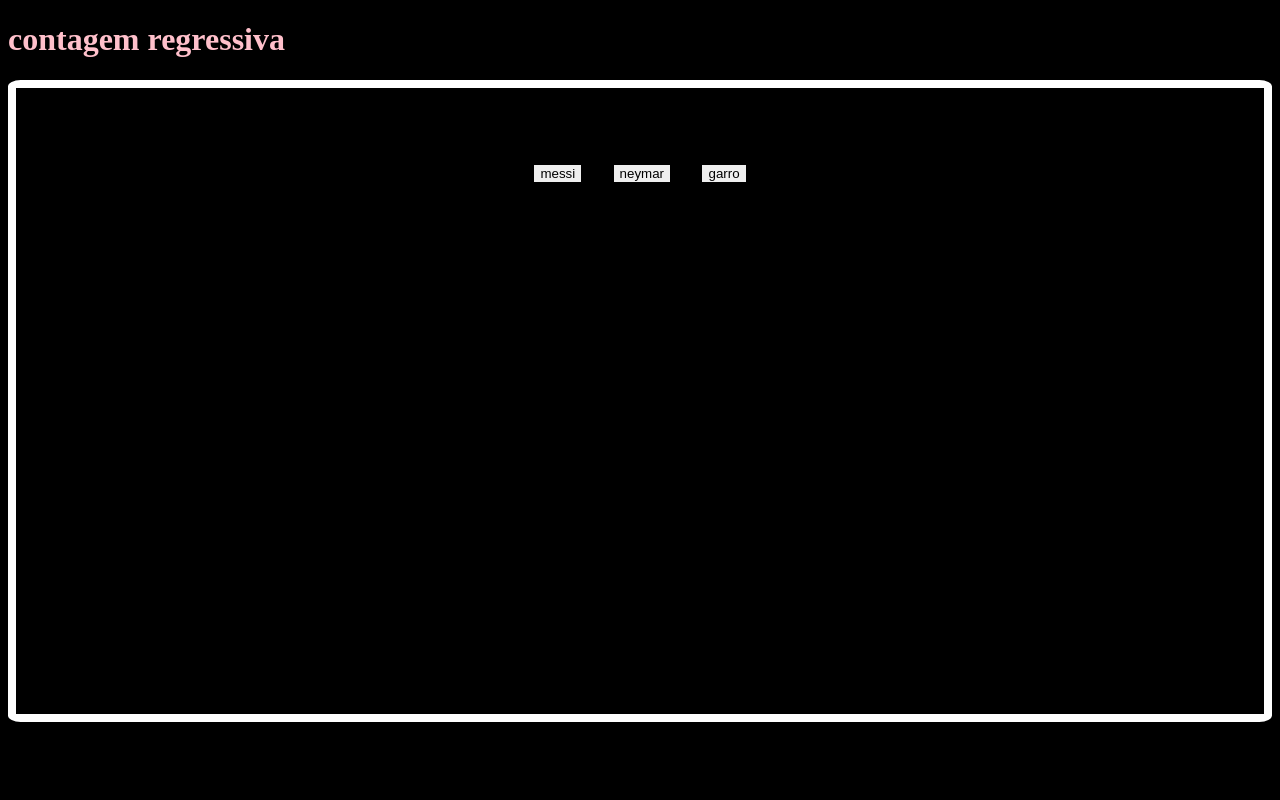
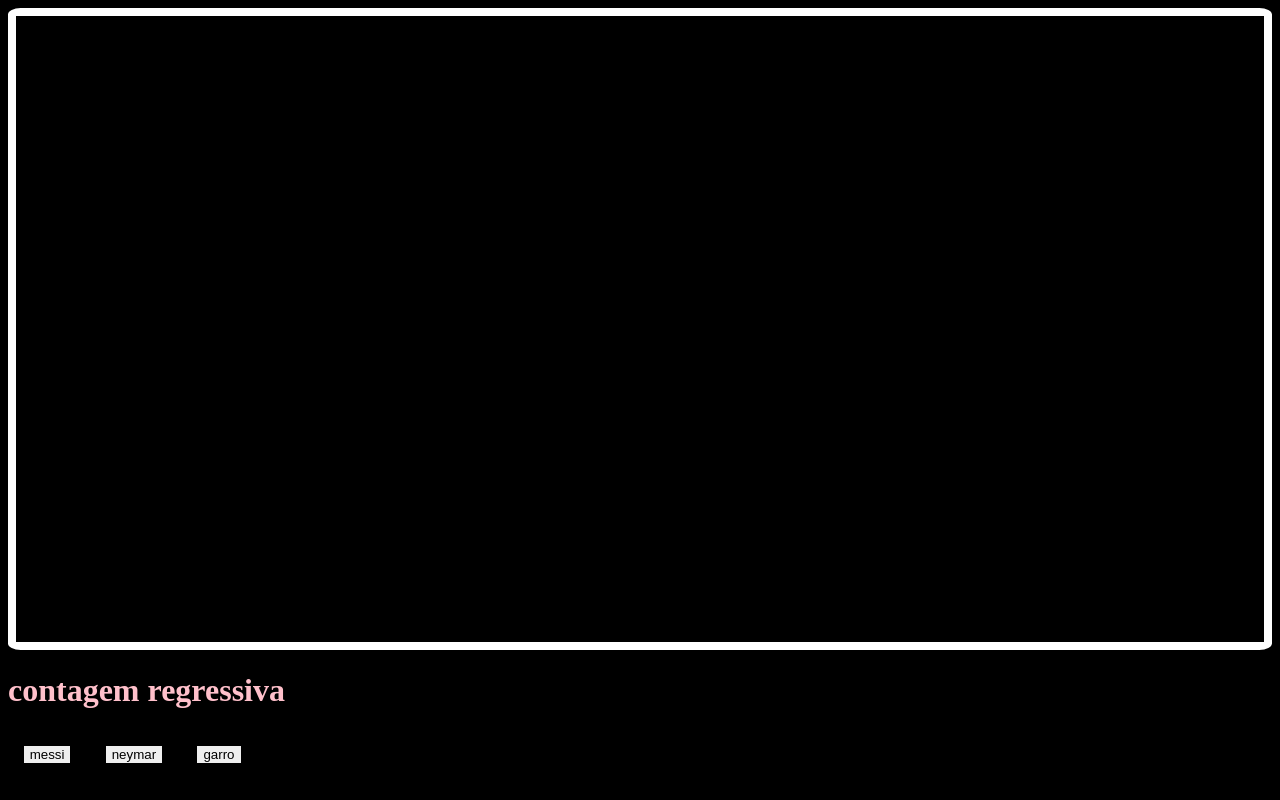
Before and after one commit to 7617vini/ep1vinicius, a plain HTML site: page index.html in a window 1280 px wide. Drawn offline with Linux system fonts and the light colour scheme.

Commit message:
Update index.html

```diff
--- a/index.html
+++ b/index.html
@@ -5,12 +5,14 @@
         <link rel="stylesheet" href="style.css">
      </head>
     <body>
+       <section class="principal"></section>
         <h1>contagem regressiva</h1>
-        <section class="principal">
+           <div class="botoes">
             <button class="botao" id="messi">messi</button>
             <button class="botao" id="neymar">neymar</button>
             <button class="botao" id="garro">garro</button>
-
+           </div>
+         <script src="script.js"></script>
         </section>
     </body>
  </html>
```
